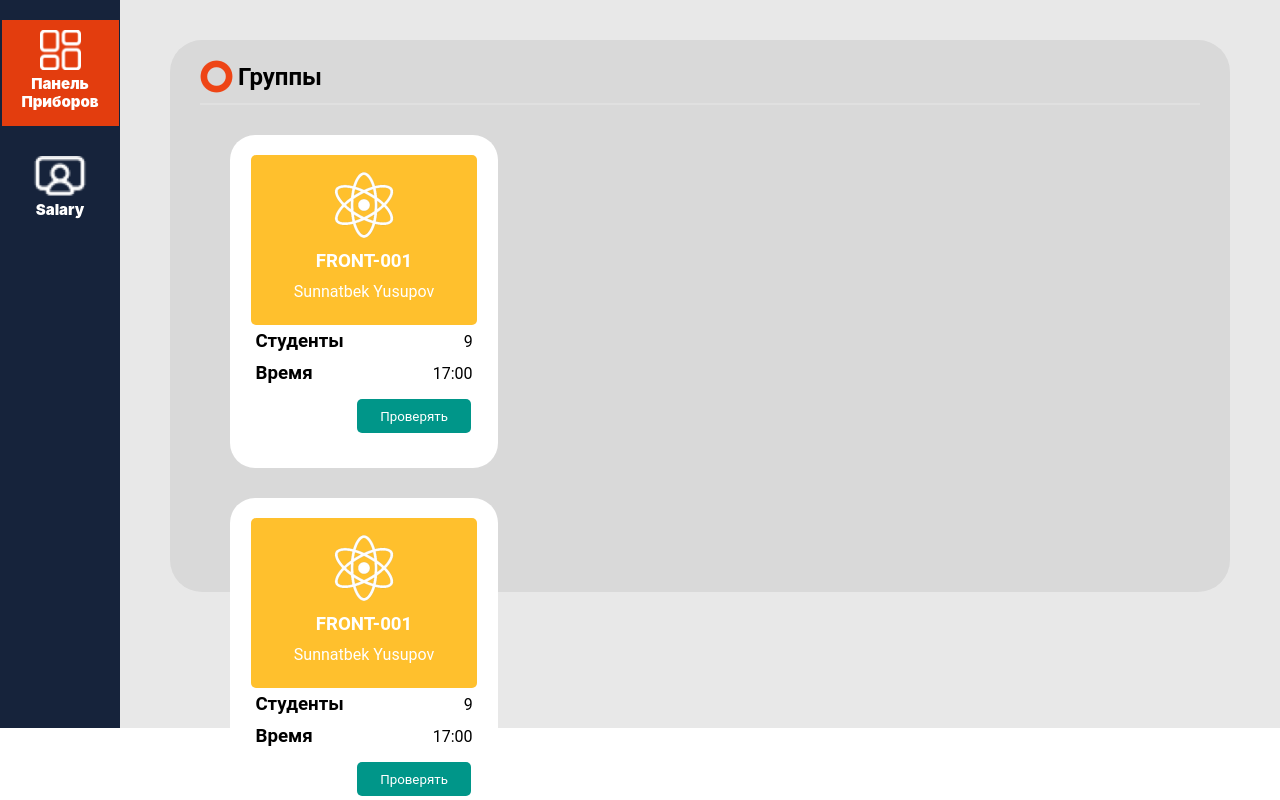
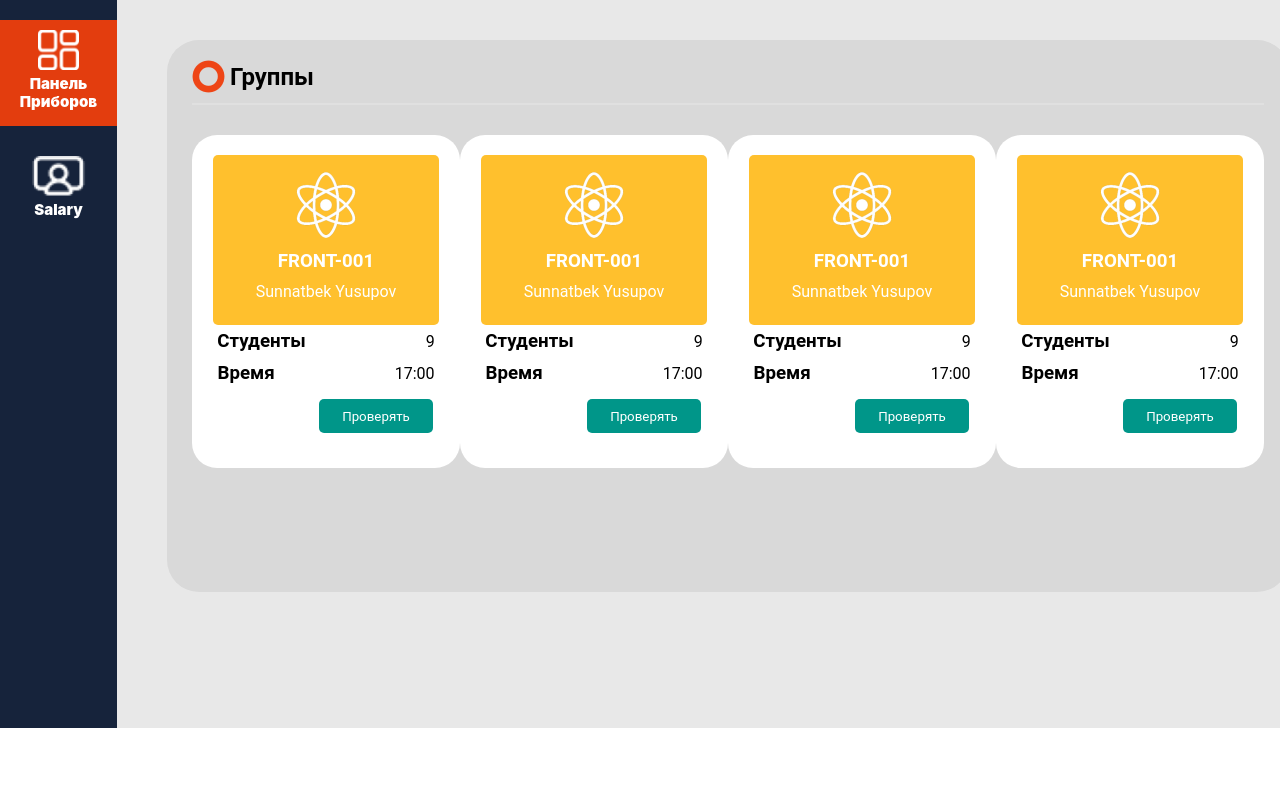
Before and after one commit to gayratovdv/fhakathon, a React (Create React App) app: page /home/groups in a window 1280 px wide. Shown: the top 800 px of the page. Built offline with nearby package versions, Linux system fonts and the light colour scheme.

Commit message:
something

```diff
--- a/src/components/Group/group.css
+++ b/src/components/Group/group.css
@@ -4,7 +4,7 @@
   border-radius: 32px;
   background: #d9d9d9;
   margin: 40px 50px;
-  padding: 20px 30px;
+  padding: 20px 25px;
 }
 
 .group__content {
@@ -28,7 +28,7 @@
   flex-direction: column;
   align-items: center;
   padding: 20px 0;
-  margin: 30px;
+  margin: 30px 0;
 }
 
 .group__card--card-content {
@@ -75,3 +75,8 @@
   background-color: transparent;
   color: #009689;
 }
+
+.group__content--wrapper {
+  display: flex;
+  justify-content: space-between;
+}
--- a/src/components/Group/group.jsx
+++ b/src/components/Group/group.jsx
@@ -10,22 +10,7 @@ const GroupCard = () => {
         <h2>Группы</h2>
       </div>
       <hr className="group-hr" />
-      <div className="group__card--card">
-        <div className="group__card--card-content">
-          <img src={Images.reactImage} alt="Image1" />
-          <h3>FRONT-001</h3>
-          <p>Sunnatbek Yusupov</p>
-        </div>
-        <div className="group__card--card-wrapper">
-          <h3>Студенты</h3>
-          <p>9</p>
-        </div>
-        <div className="group__card--card-wrapper">
-          <h3>Время</h3>
-          <p>17:00</p>
-        </div>
-        <button className="group__card--card-button">Проверять</button>
-      </div>
+      <div className="group__content--wrapper">
         <div className="group__card--card">
           <div className="group__card--card-content">
             <img src={Images.reactImage} alt="Image1" />
@@ -91,6 +76,7 @@ const GroupCard = () => {
           <button className="group__card--card-button">Проверять</button>
         </div>
       </div>
+    </div>
   );
 };
 
```
Lines whose indentation alone changed are shown as unchanged.
